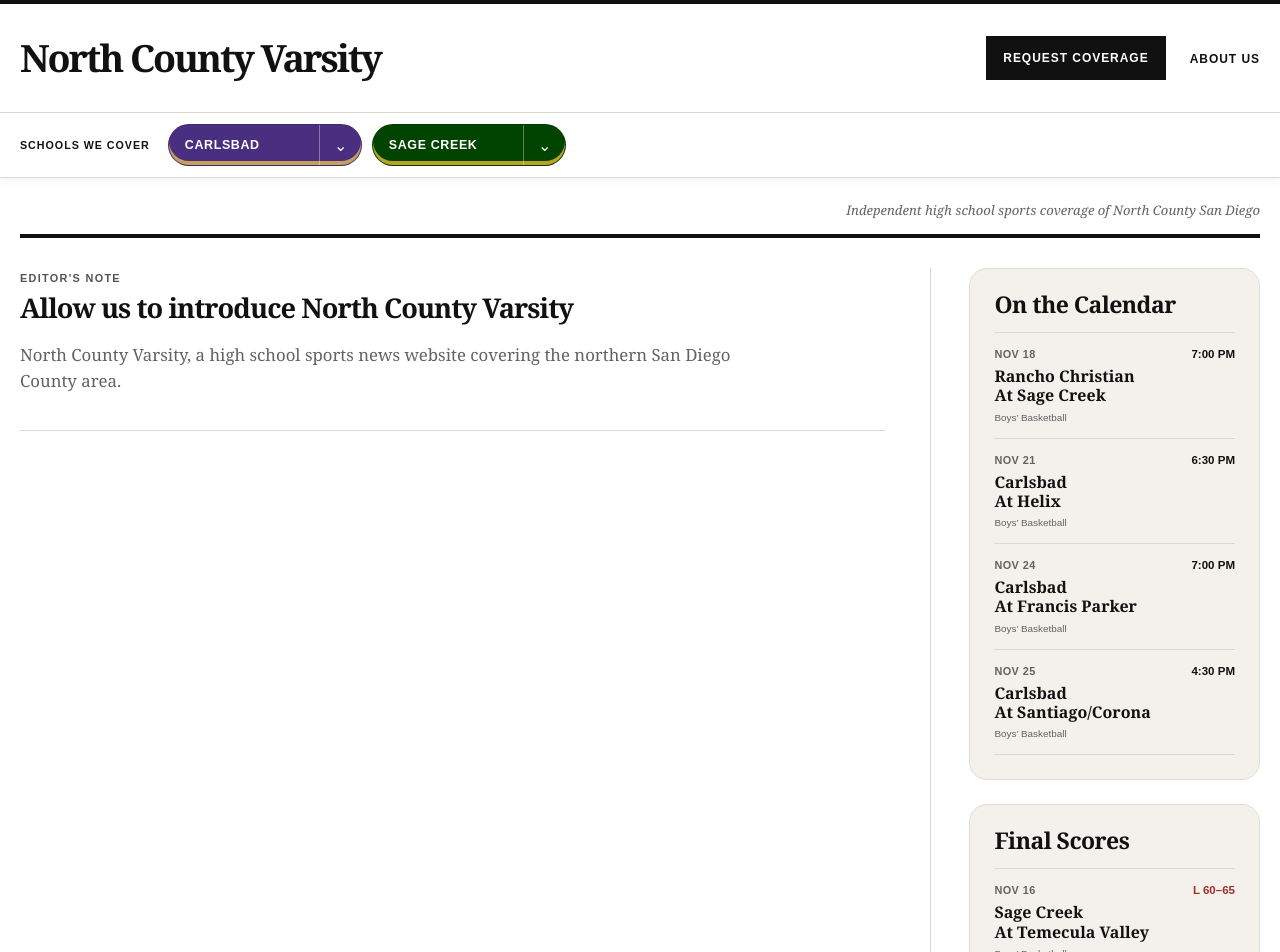
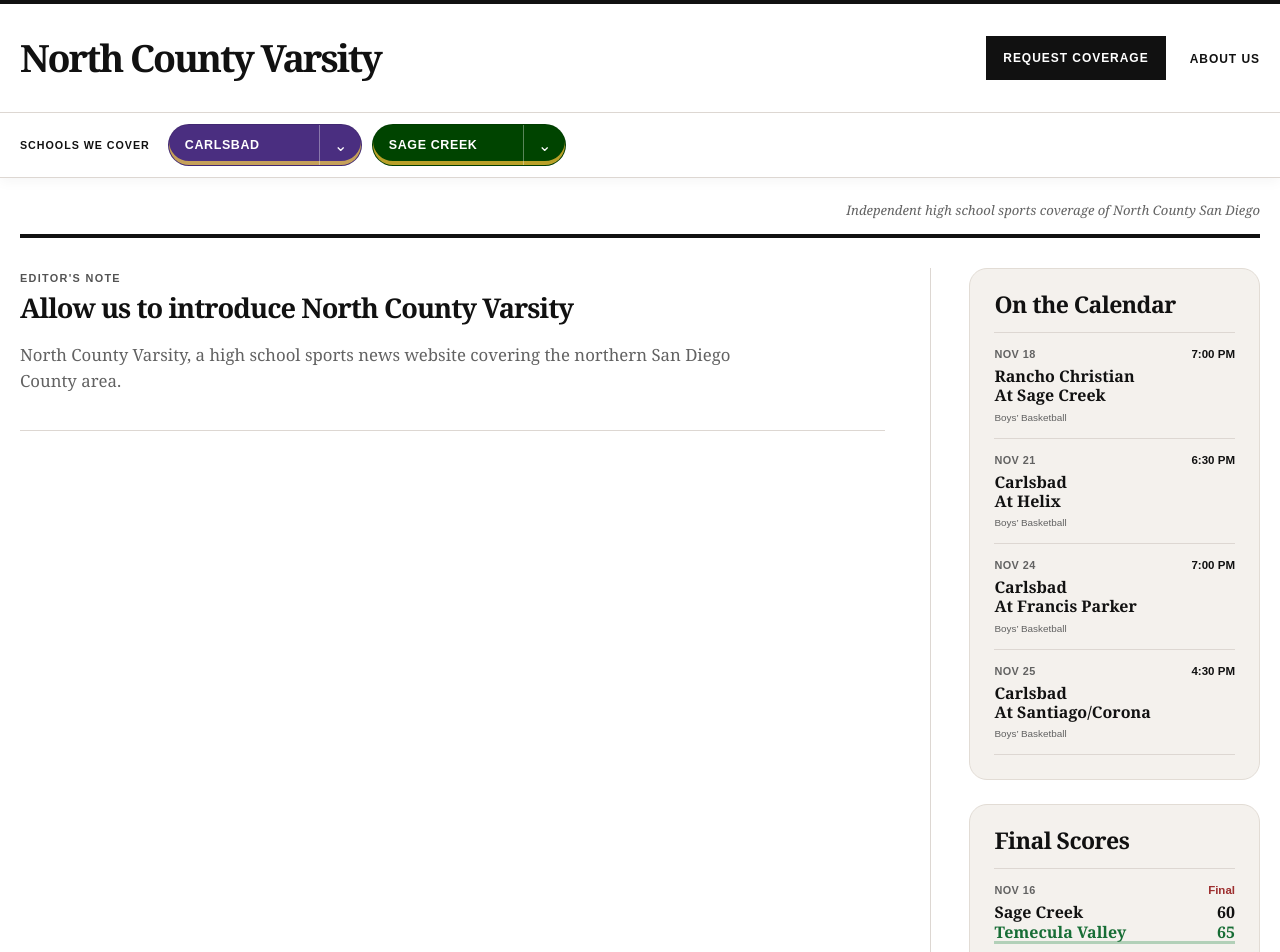
Before and after one commit to mattwilhalme/carlsbad-varsity, a Next.js app: page / in a window 1280 px wide. Shown: the top 952 px of the page. Built offline with nearby package versions, Linux system fonts and the light colour scheme.

Commit message:
Refine final score presentation

```diff
--- a/src/app/globals.css
+++ b/src/app/globals.css
@@ -265,8 +265,10 @@ a:focus-visible, summary:focus-visible { outline: 3px solid var(--brand-gold); o
 .rail-game time { color: var(--muted); font-size: .68rem; font-weight: 900; letter-spacing: .04em; text-transform: uppercase; }
 .rail-game > span { display: flex; flex-direction: column; gap: 2px; min-width: 0; }
 .rail-game .rail-matchup { gap: 2px; }
-.rail-game strong { min-width: 0; font: 900 1rem/1.08 Georgia, serif; }
+.rail-game strong { align-items: baseline; display: flex; justify-content: space-between; gap: 12px; min-width: 0; font: 900 1rem/1.08 Georgia, serif; }
 .rail-game strong span { min-width: 0; text-wrap: balance; }
+.rail-game strong > b { color: inherit; font: inherit; }
+.rail-game .rail-team-winner { box-shadow: inset 0 -3px 0 rgba(38, 138, 72, .32); color: #176d35; padding-bottom: 3px; }
 .rail-game strong em { display: inline; margin-left: 3px; font: 900 .68rem/1 Arial, sans-serif; font-style: normal; white-space: nowrap; }
 .rail-game small { margin-top: 5px; color: var(--muted); font-size: .62rem; }
 .rail-game b { font-size: .72rem; font-variant-numeric: tabular-nums; white-space: nowrap; }
--- a/src/components/HomeGameRail.tsx
+++ b/src/components/HomeGameRail.tsx
@@ -7,7 +7,6 @@ function formatDate(date: string) { return new Intl.DateTimeFormat("en-US", { mo
 
 function gameStatus(game: Game, result: boolean) {
   if (!result) return game.status === "postponed" ? "Postponed" : game.time ?? "TBA";
-  if (game.result && game.teamScore !== undefined && game.opponentScore !== undefined) return `${game.result} ${game.teamScore}–${game.opponentScore}`;
   return "Final";
 }
 
@@ -20,10 +19,18 @@ export function HomeGameRail({ games, result = false, emptyMessage }: { games: G
     const status = gameStatus(game, result);
     const homeTeam = game.homeAway === "Away" ? game.opponent : school.name;
     const awayTeam = game.homeAway === "Away" ? school.name : game.opponent;
+    const homeScore = game.homeAway === "Away" ? game.opponentScore : game.teamScore;
+    const awayScore = game.homeAway === "Away" ? game.teamScore : game.opponentScore;
+    const homeWon = result && homeScore !== undefined && awayScore !== undefined && homeScore > awayScore;
+    const awayWon = result && homeScore !== undefined && awayScore !== undefined && awayScore > homeScore;
     const secondTeamPrefix = game.homeAway === "Neutral" ? "" : "At ";
     return <Link href={`/games/${game.id}/`} className="rail-game" key={game.id}>
       <span className="rail-game-meta"><time dateTime={game.date}>{formatDate(game.date)}</time><b className={game.result ? `outcome-${game.result.toLowerCase()}` : undefined}>{status}</b></span>
-      <span className="rail-matchup"><strong><span>{awayTeam}</span></strong><strong><span>{secondTeamPrefix}{homeTeam}</span></strong><small>{team.sportName}</small></span>
+      <span className="rail-matchup">
+        <strong className={awayWon ? "rail-team-winner" : undefined}><span>{awayTeam}</span>{result && awayScore !== undefined && <b>{awayScore}</b>}</strong>
+        <strong className={homeWon ? "rail-team-winner" : undefined}><span>{result ? homeTeam : `${secondTeamPrefix}${homeTeam}`}</span>{result && homeScore !== undefined && <b>{homeScore}</b>}</strong>
+        <small>{team.sportName}</small>
+      </span>
     </Link>;
   })}</div>;
 }
```
Also changed, not shown: src/components/GameDetail.tsx (+2 -5 lines), 1 other file (tests, documents, lock files or other folders).
